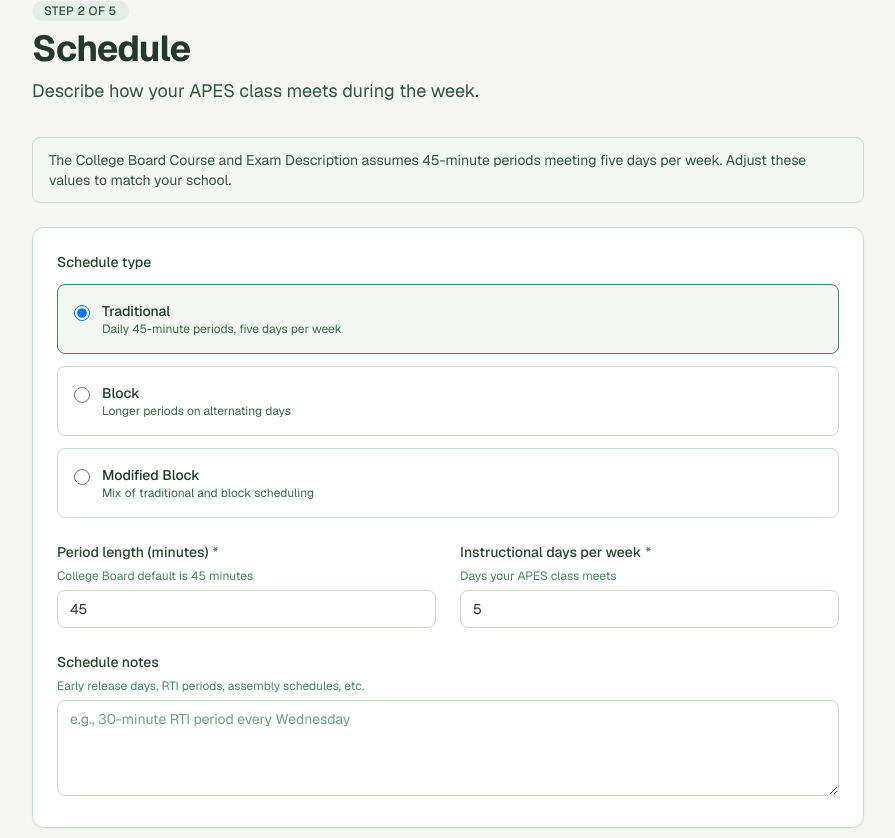
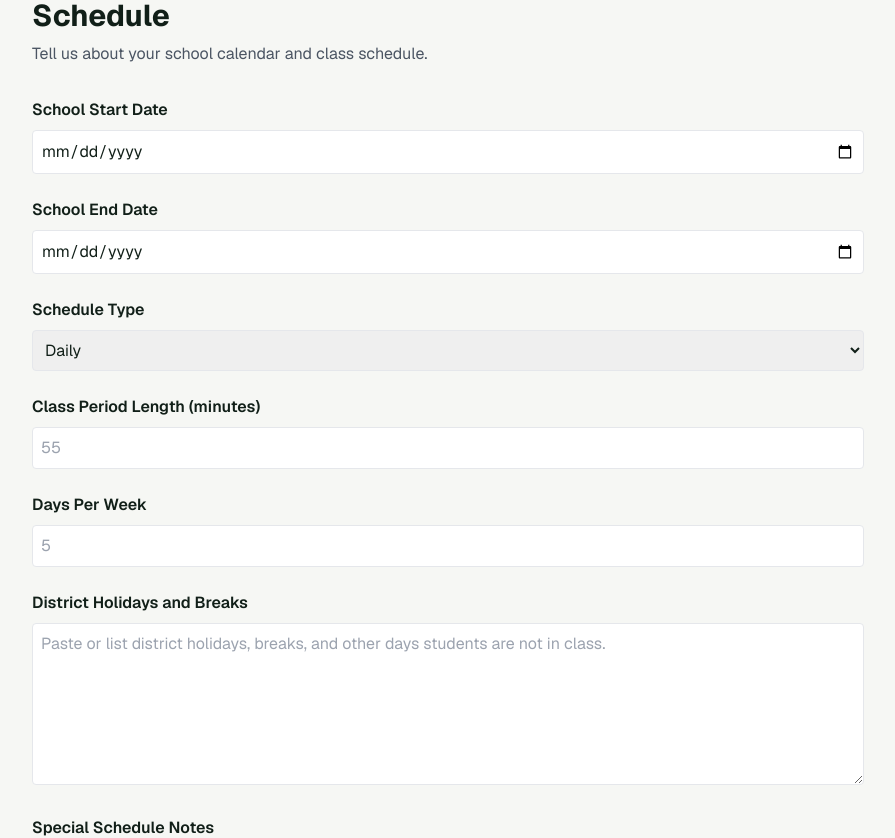
Before and after one commit to berrendsci-collab/APES-Pacing-Planner, a Next.js app: page /schedule in a window 1280 px wide. Shown: the part 271-1109 px from the top of the page, without its empty margins (192-1087 px from the left). Built offline with nearby package versions, Linux system fonts and the light colour scheme.

Commit message:
Add project roadmap and begin Sprint 3 framework

```diff
--- a/src/app/schedule/page.tsx
+++ b/src/app/schedule/page.tsx
@@ -1,131 +1,108 @@
-import {
-  StepIntro,
-  WizardActions,
-} from "@/components/layout/WizardActions";
-import { PageContainer, PageHeader } from "@/components/layout/PageContainer";
-import { Card } from "@/components/ui/Card";
-import { FormField } from "@/components/ui/FormField";
-import { Input } from "@/components/ui/Input";
-import { Textarea } from "@/components/ui/Textarea";
-import { DEFAULT_SCHEDULE_SETTINGS, SCHEDULE_TYPE_OPTIONS, WIZARD_STEP_COUNT } from "@/lib/constants";
-import type { Metadata } from "next";
+export default function SchedulePage() {
+  return (
+    <main className="max-w-4xl mx-auto p-8">
+      <h1 className="text-3xl font-bold mb-2">
+        Schedule
+      </h1>
 
-export const metadata: Metadata = {
-  title: "Schedule",
-};
+      <p className="text-gray-600 mb-8">
+        Tell us about your school calendar and class schedule.
+      </p>
 
-/**
- * Schedule page — captures how instructional time is structured.
- *
- * Sprint 1: Static form UI. Schedule calculations arrive in a later sprint.
- */
-export default function SchedulePage() {
-  const defaults = DEFAULT_SCHEDULE_SETTINGS;
+      <div className="space-y-6">
 
-  return (
-    <PageContainer>
-      <PageHeader
-        badge={`Step 2 of ${WIZARD_STEP_COUNT}`}
-        title="Schedule"
-        description="Describe how your APES class meets during the week."
-      />
+        <div>
+          <label className="block font-semibold mb-2">
+            School Start Date
+          </label>
+          <input
+            type="date"
+            className="border rounded p-2 w-full"
+          />
+        </div>
 
-      <StepIntro>
-        The College Board Course and Exam Description assumes 45-minute periods
-        meeting five days per week. Adjust these values to match your school.
-      </StepIntro>
+        <div>
+          <label className="block font-semibold mb-2">
+            School End Date
+          </label>
+          <input
+            type="date"
+            className="border rounded p-2 w-full"
+          />
+        </div>
 
-      <Card elevated>
-        <form className="space-y-6" aria-label="Schedule settings form">
-          <fieldset className="space-y-3">
-            <legend className="text-sm font-medium text-forest-800">
-              Schedule type
-            </legend>
-            <div className="grid gap-3">
-              {SCHEDULE_TYPE_OPTIONS.map((option) => (
-                <label
-                  key={option.value}
-                  className="flex cursor-pointer items-start gap-3 rounded-lg border border-forest-200 p-4 transition-colors has-[:checked]:border-forest-500 has-[:checked]:bg-forest-50"
-                >
-                  <input
-                    type="radio"
-                    name="scheduleType"
-                    value={option.value}
-                    defaultChecked={defaults.scheduleType === option.value}
-                    className="mt-1 h-4 w-4 border-forest-300 text-forest-600 focus:ring-forest-500"
-                  />
-                  <span>
-                    <span className="block text-sm font-medium text-forest-900">
-                      {option.label}
-                    </span>
-                    <span className="block text-xs text-forest-600">
-                      {option.description}
-                    </span>
-                  </span>
-                </label>
-              ))}
-            </div>
-          </fieldset>
+        <div>
+          <label className="block font-semibold mb-2">
+            Schedule Type
+          </label>
 
-          <div className="grid gap-6 sm:grid-cols-2">
-            <FormField
-              id="periodLengthMinutes"
-              label="Period length (minutes)"
-              hint="College Board default is 45 minutes"
-              required
-            >
-              <Input
-                id="periodLengthMinutes"
-                name="periodLengthMinutes"
-                type="number"
-                min={20}
-                max={120}
-                step={5}
-                defaultValue={defaults.periodLengthMinutes}
-                required
-              />
-            </FormField>
+          <select className="border rounded p-2 w-full">
+            <option>Daily</option>
+            <option>A/B Block</option>
+            <option>Traditional Block</option>
+            <option>Other</option>
+          </select>
+        </div>
 
-            <FormField
-              id="daysPerWeek"
-              label="Instructional days per week"
-              hint="Days your APES class meets"
-              required
-            >
-              <Input
-                id="daysPerWeek"
-                name="daysPerWeek"
-                type="number"
-                min={1}
-                max={7}
-                defaultValue={defaults.daysPerWeek}
-                required
-              />
-            </FormField>
-          </div>
+        <div>
+          <label className="block font-semibold mb-2">
+            Class Period Length (minutes)
+          </label>
 
-          <FormField
-            id="scheduleNotes"
-            label="Schedule notes"
-            hint="Early release days, RTI periods, assembly schedules, etc."
-          >
-            <Textarea
-              id="scheduleNotes"
-              name="scheduleNotes"
-              placeholder="e.g., 30-minute RTI period every Wednesday"
-              defaultValue={defaults.notes}
-              rows={3}
-            />
-          </FormField>
-        </form>
-      </Card>
+          <input
+            type="number"
+            className="border rounded p-2 w-full"
+            placeholder="55"
+          />
+        </div>
 
-      <WizardActions
-        backHref="/school-information"
-        backLabel="School Information"
-        nextHref="/calendar"
-        nextLabel="Continue to Calendar"
-      />
-    </PageContainer>
+        <div>
+          <label className="block font-semibold mb-2">
+            Days Per Week
+          </label>
+
+          <input
+            type="number"
+            className="border rounded p-2 w-full"
+            placeholder="5"
+          />
+        </div>
+
+        <div>
+          <label className="block font-semibold mb-2">
+            District Holidays and Breaks
+          </label>
+
+          <textarea
+            rows={6}
+            className="border rounded p-2 w-full"
+            placeholder="Paste or list district holidays, breaks, and other days students are not in class."
+          />
+        </div>
+
+        <div>
+          <label className="block font-semibold mb-2">
+            Special Schedule Notes
+          </label>
+
+          <textarea
+            rows={5}
+            className="border rounded p-2 w-full"
+            placeholder="Include any scheduling information that may affect pacing."
+          />
+        </div>
+
+      </div>
+
+      <div className="flex justify-between mt-10">
+        <button className="border rounded px-6 py-2 hover:bg-gray-100">
+          Back
+        </button>
+
+        <button className="bg-green-600 text-white rounded px-6 py-2 hover:bg-green-700">
+          Next
+        </button>
+      </div>
+    </main>
   );
 }
```
Also changed, not shown: src/app/schedule/PROJECT_PLAN.md (added, +127 -0 lines).
